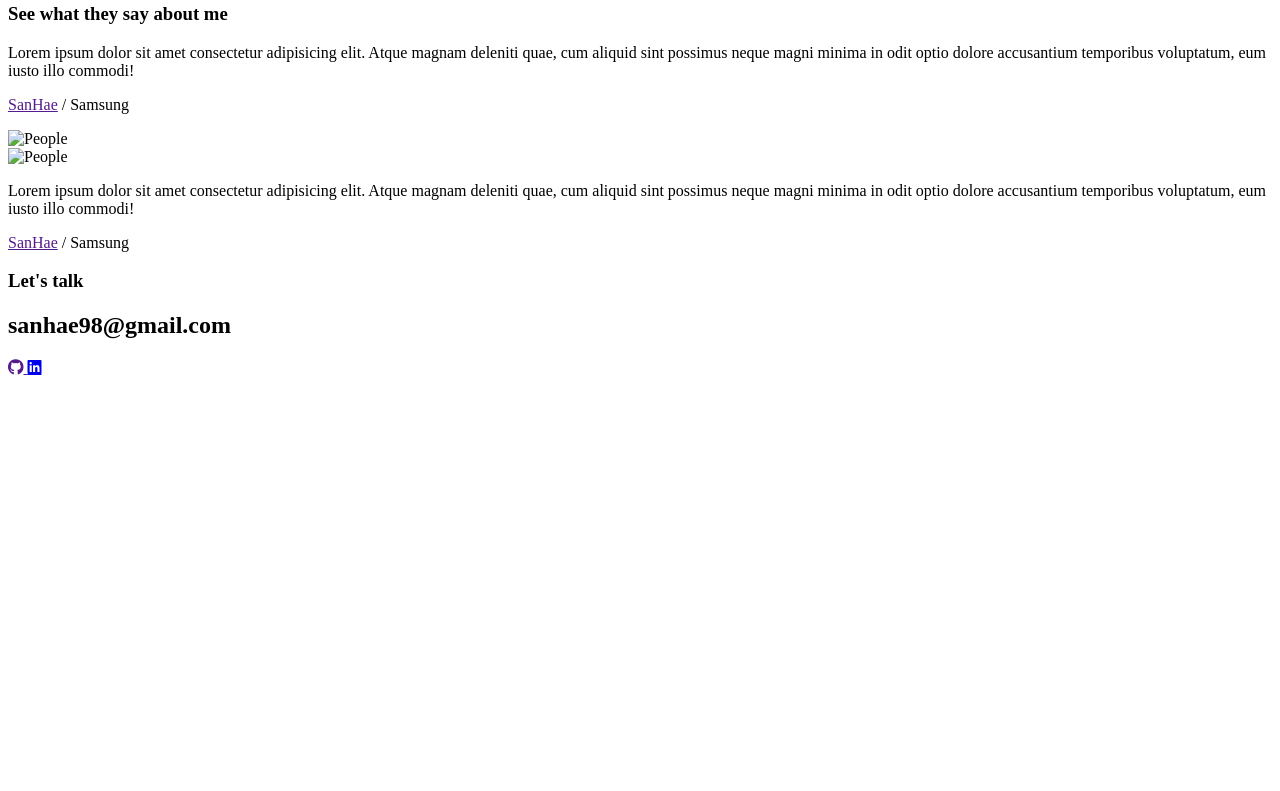
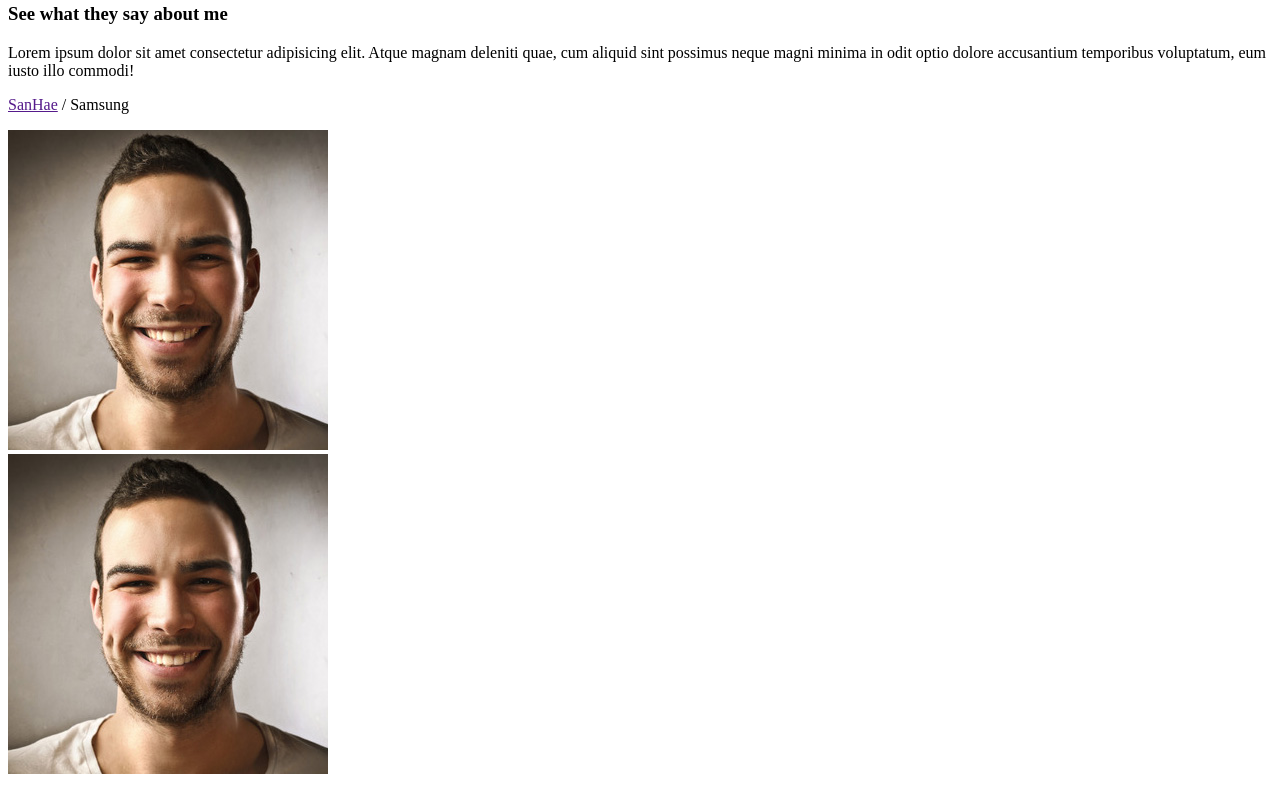
Before and after one commit to sanhaelove/Portfolio, a plain HTML site: page index.html in a window 1280 px wide. Shown: the part 5717-6508 px from the top of the page. Before the commit the page ends 6102 px from the top, so only its background shows below. Drawn offline with Linux system fonts and the light colour scheme; files whose address does not match are found by name.

Commit message:
HTML : Testimonials

```diff
--- a/index.html
+++ b/index.html
@@ -307,7 +307,7 @@
 		  <h1>Testimonials</h1>
 		  <h3>See what they say about me</h3>
 
-		  <!-- 1 -->
+
 		  <div class="testimonials">
 			<div class="testimonial">
 
@@ -315,24 +315,29 @@
 				<p>Lorem ipsum dolor sit amet consectetur adipisicing elit. Atque magnam deleniti quae, cum aliquid sint possimus neque magni minima in odit optio dolore accusantium temporibus voluptatum, eum iusto illo commodi!</p>
 				<p class="name"><a href="">SanHae</a> / Samsung</p>
 			  </div>
-			  <img src="img/testimonials/people1.jpg" alt="People" class="testimonial__avatar">
+			  <img src="C:/Users/SH/Documents/GitHub/Portfolio/imgs/people.png" alt="People" class="testimonial__avatar">
 
 			</div>
 		  </div>
 
-		  <!-- 2 -->
+
 		  <div class="testimonials">
 			<div class="testimonial">
-			  <img src="img/testimonials/people1.jpg" alt="People" class="testimonial__avatar">
+			  <img src="C:/Users/SH/Documents/GitHub/Portfolio/imgs/people.png" alt="People" class="testimonial__avatar">
 			  <div class="testimonial__speech-bubble">
 				<p>Lorem ipsum dolor sit amet consectetur adipisicing elit. Atque magnam deleniti quae, cum aliquid sint possimus neque magni minima in odit optio dolore accusantium temporibus voluptatum, eum iusto illo commodi!</p>
 				<p class="name"><a href="">SanHae</a> / Samsung</p>
 			  </div>
 
+
 			</div>
 		  </div>
+
+
 		</div>
 	  </section>
+
+
 	<!--Contact-->
 	<section id="contact">
 		<section id="contact" class="section">
@@ -342,7 +347,7 @@
 			  <a href="" target="_blank">
 				<i class="fab fa-github"></i>
 			</a>
-			<a href='#' target="_blank"
+			<a href='#' target="_blank">
 			<i class="fa fa-linkedin-square"></i>
 		</a>
 		</div>
```
Also changed, not shown: imgs/people.png (added), imgs/people1-200515-154332.jpg (deleted).
